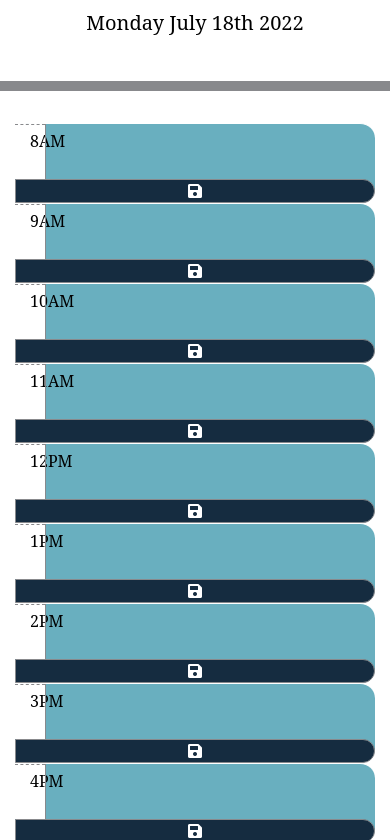
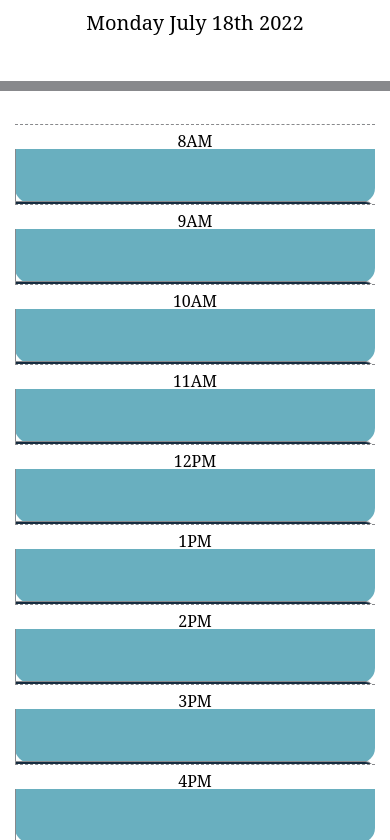
Before and after one commit to iamjoyfulgirl/work-day-scheduler, a plain HTML site: page index.html in a window 390 px wide. Shown: the part 256-1096 px from the top of the page. Drawn offline with nearby package versions, Linux system fonts and the light colour scheme.

Commit message:
Update column widths of planner in HTML

```diff
--- a/index.html
+++ b/index.html
@@ -24,60 +24,60 @@
     <!-- Timeblocks 8AM to 5PM -->
     <div class="container">
       <div class="row time-block" id="8">
-        <div class="col-1 hour pt-2">8AM</div>
+        <div class="col-md-1 hour pt-2">8AM</div>
         <textarea class="col-10 plan"></textarea>
         <button class="col-md-1 saveBtn"><i class="fas fa-save"></i></button>
       </div>
       <div class="row time-block" id="9">
-        <div class="col-1 hour pt-2">9AM</div>
+        <div class="col-md-1 hour pt-2">9AM</div>
         <textarea class="col-10 plan"></textarea>
         <button class="col-md-1 saveBtn"><i class="fas fa-save"></i></button>
       </div>
 
       <div class="row time-block" id="10">
-        <div class="col-1 hour pt-2">10AM</div>
+        <div class="col-md-1 hour pt-2">10AM</div>
         <textarea class="col-10 plan"></textarea>
         <button class="col-md-1 saveBtn"><i class="fas fa-save"></i></button>
       </div>
 
       <div class="row time-block" id="11">
-        <div class="col-1 hour pt-2">11AM</div>
+        <div class="col-md-1 hour pt-2">11AM</div>
         <textarea class="col-10 plan"></textarea>
         <button class="col-md-1 saveBtn"><i class="fas fa-save"></i></button>
       </div>
 
       <div class="row time-block" id="12">
-        <div class="col-1 hour pt-2" value="12PM">12PM</div>
+        <div class="col-md-1 hour pt-2" value="12PM">12PM</div>
         <textarea class="col-10 plan"></textarea>
         <button class="col-md-1 saveBtn"><i class="fas fa-save"></i></button>
       </div>
 
       <div class="row time-block" id="13">
-        <div class="col-1 hour pt-2">1PM</div>
+        <div class="col-md-1 hour pt-2">1PM</div>
         <textarea class="col-10 plan"></textarea>
         <button class="col-md-1 saveBtn"><i class="fas fa-save"></i></button>
       </div>
 
       <div class="row time-block" id="14">
-        <div class="col-1 hour pt-2">2PM</div>
+        <div class="col-md-1 hour pt-2">2PM</div>
         <textarea class="col-10 plan"></textarea>
         <button class="col-md-1 saveBtn"><i class="fas fa-save"></i></button>
       </div>
 
       <div class="row time-block" id="15">
-        <div class="col-1 hour pt-2">3PM</div>
+        <div class="col-md-1 hour pt-2">3PM</div>
         <textarea class="col-10 plan"></textarea>
         <button class="col-md-1 saveBtn"><i class="fas fa-save"></i></button>
       </div>
 
       <div class="row time-block" id="16">
-        <div class="col-1 hour pt-2">4PM</div>
+        <div class="col-md-1 hour pt-2">4PM</div>
         <textarea class="col-10 plan"></textarea>
         <button class="col-md-1 saveBtn"><i class="fas fa-save"></i></button>
       </div>
 
       <div class="row time-block" id="17">
-        <div class="col-1 hour pt-2">5PM</div>
+        <div class="col-md-1 hour pt-2">5PM</div>
         <textarea class="col-10 plan"></textarea>
         <button class="col-md-1 saveBtn"><i class="fas fa-save"></i></button>
       </div>
```
